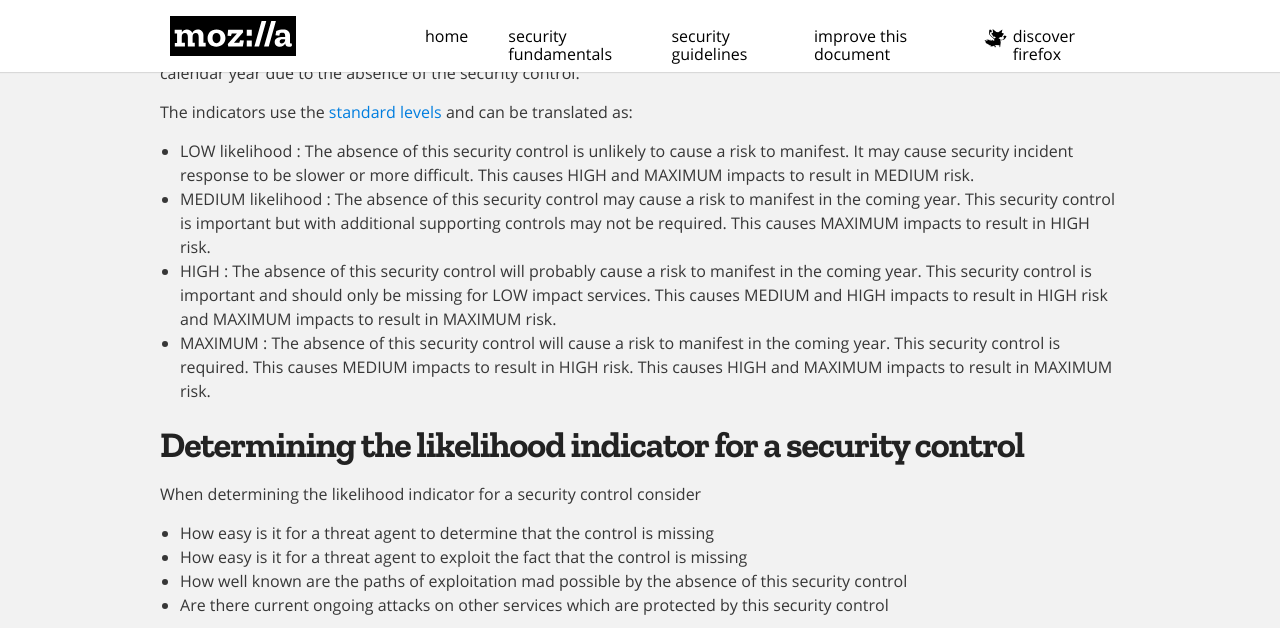
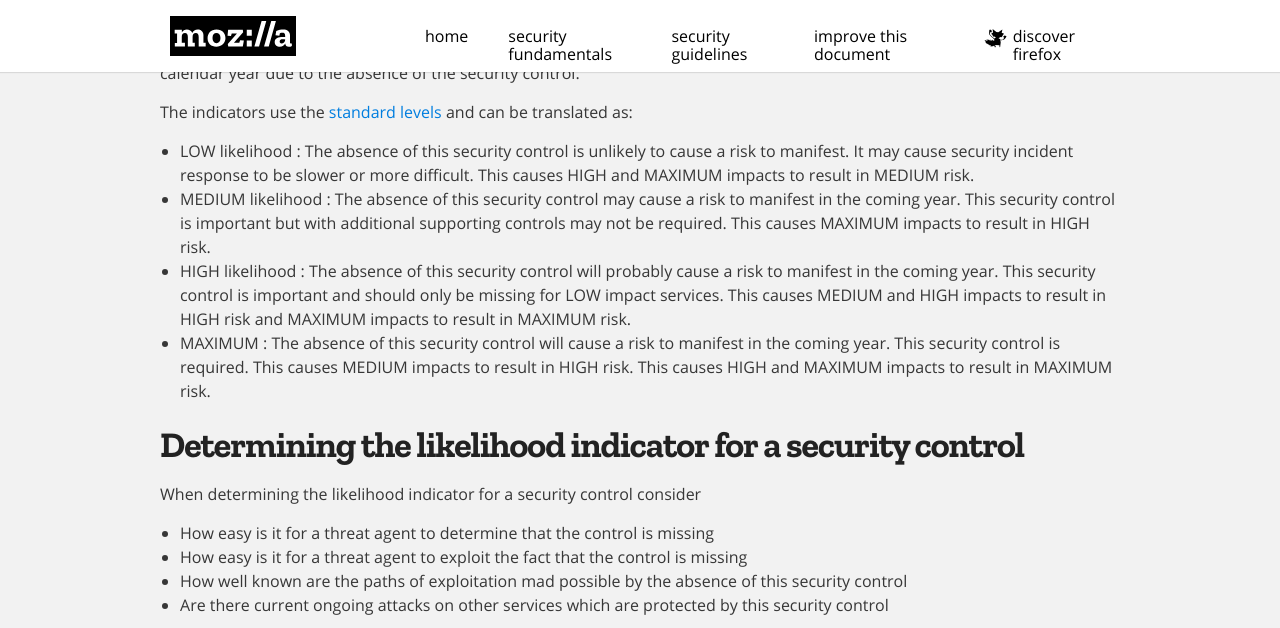
Before and after one commit to mozilla/infosec.mozilla.org, a Jekyll site: the page built from docs/guidelines/likelihood_indicators.md, in a window 1280 px wide and 900 px high, scrolled down 415 px, cut to the strip 0-628 px from the top of the window. Built offline with Jekyll 4.4.1, drawn with Linux system fonts in a browser that asks for light colours; the repository's description, which GitHub fills in, is left out.

Commit message:
Update docs/guidelines/likelihood_indicators.md
Co-Authored-By: gene1wood <gene_wood@cementhorizon.com>

```diff
--- a/docs/guidelines/likelihood_indicators.md
+++ b/docs/guidelines/likelihood_indicators.md
@@ -37,7 +37,7 @@ and can be translated as:
   the coming year. This security control is important but with additional
   supporting controls may not be required. This causes MAXIMUM impacts to
   result in HIGH risk.
-* HIGH : The absence of this security control will probably cause a risk to
+* <span class="risk-high">HIGH likelihood</span> : The absence of this security control will probably cause a risk to
   manifest in the coming year. This security control is important and should
   only be missing for LOW impact services. This causes MEDIUM and HIGH impacts
   to result in HIGH risk and MAXIMUM impacts to result in MAXIMUM
```
